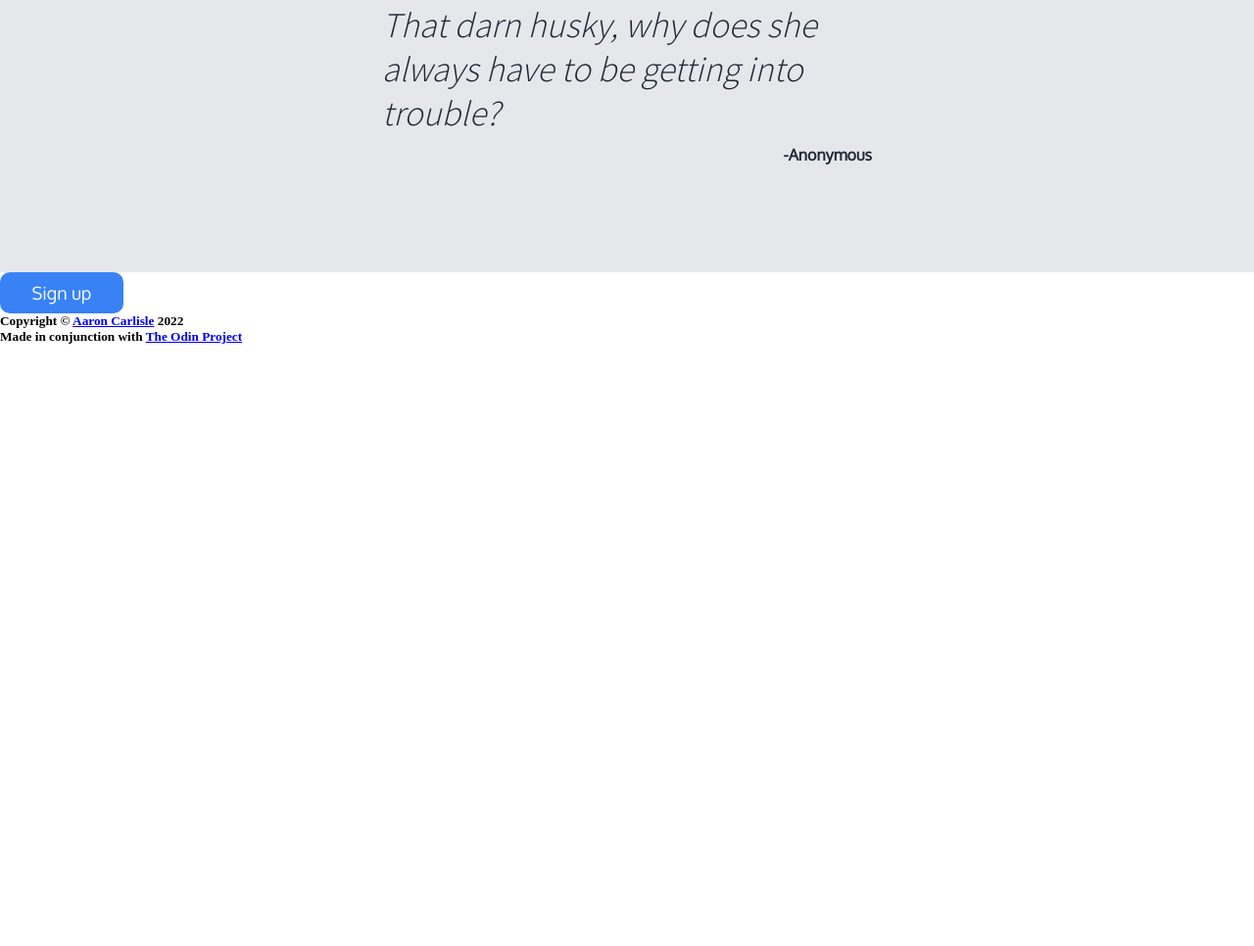
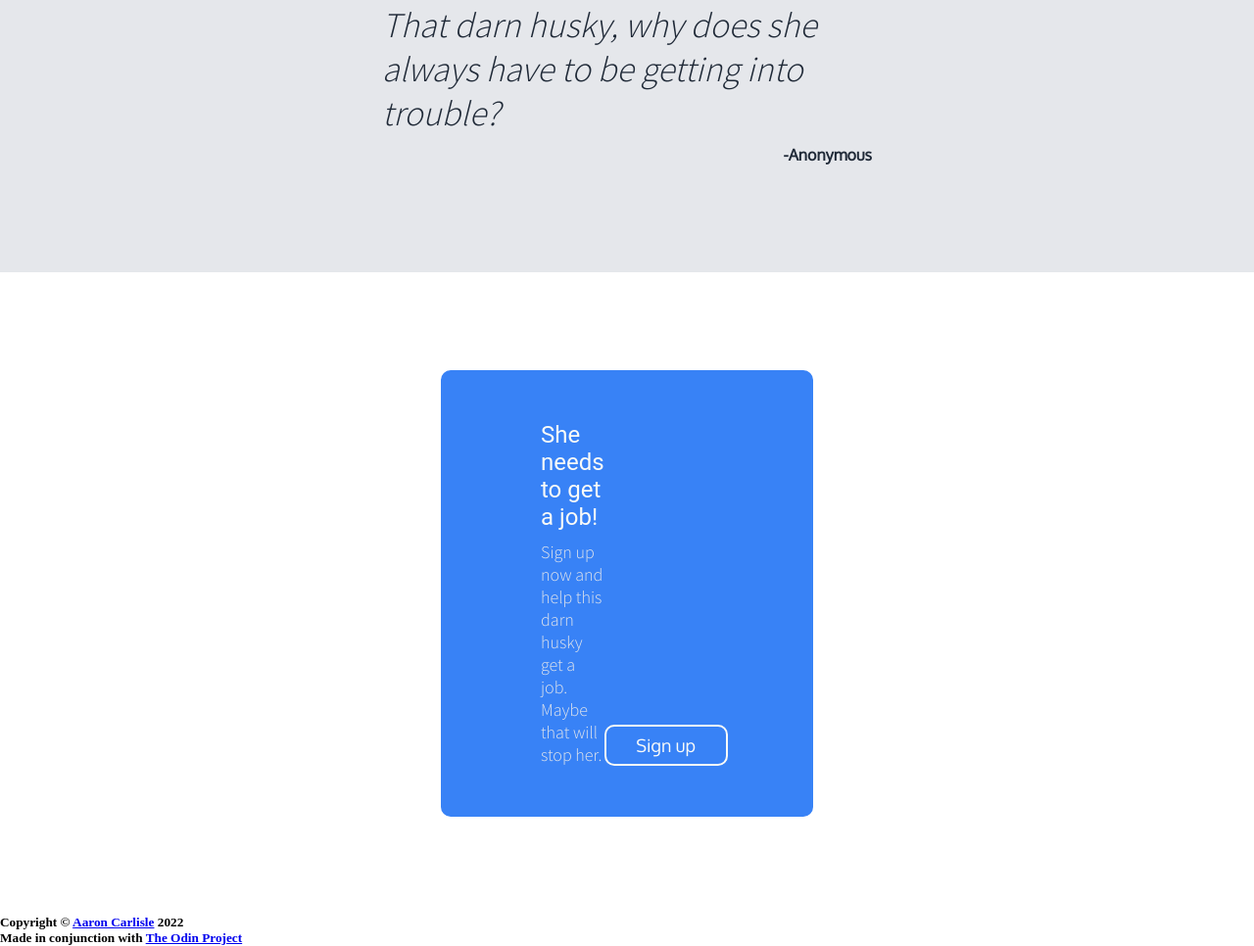
Before and after one commit to aaroncarlisle-cs/odin-landing-page, a plain HTML site: page index.html in a window 1280 px wide. Shown: the part 1508-2474 px from the top of the page at 98% size. Before the commit the page ends 1860 px from the top, so only its background shows below. Drawn offline with Linux system fonts and the light colour scheme.

Commit message:
Complete sign up section

```diff
--- a/css/style.css
+++ b/css/style.css
@@ -65,13 +65,12 @@ ul li a, .hero-link {
     color: #F9FAF8;
     font-family: 'Oxygen', sans-serif;
 }
-.hero-text {
+.hero-text, .sign-up-text-description {
     padding-top: 10px;
     font-size: 18px;
     font-weight: 500;
     color: #E5E7EB;
     font-family: 'Source Sans Pro', sans-serif;
-    flex-grow: 1;
 }
 .hero-img {
     height: 280px;
@@ -79,7 +78,7 @@ ul li a, .hero-link {
     border: 2px solid #1F2937;
     border-radius: 20px;
 }
-.sign-up-button {
+.sign-up-button, button {
     padding: 8px 16px;
     border: 2px solid #3882F6;
     font-family: 'Oxygen', sans-serif;
@@ -158,3 +157,32 @@ ul li a, .hero-link {
     font-weight: 700;
     padding: 10px 0;
 }
+.sign-up {
+    padding: 100px 450px;
+}
+.sign-up-box {
+    padding: 50px 100px;
+    display: flex;
+    justify-content: space-between;
+    background-color: #3882F6;
+    border: 2px solid #3882F6;
+    border-radius: 10px;
+}
+.sign-up-text {
+    display: flex;
+    flex-direction: column;
+}
+.sign-up-text-header {
+    display: flex;
+    font-size: 24px;
+    font-family: 'roboto', sans-serif;
+    color: #F9FAF8
+}
+.sign-up-button-container {
+    display: flex;
+    flex-direction: column;
+    justify-content: flex-end;
+}
+.white-border {
+    border: 2px solid #F9FAF8;
+}
--- a/index.html
+++ b/index.html
@@ -66,10 +66,13 @@
     <div class="sign-up" id="sign-up">
         <div class="sign-up-box">
             <div class="sign-up-text">
-                <p class="sign-up-text-header"></p>
-                <p class="sign-up-text-description"></p>
+                <p class="sign-up-text-header">She needs to get a job!</p>
+                <p class="sign-up-text-description">Sign up now and help this darn husky get a job. Maybe that will stop her.</p>
             </div>
-            <button class="sign-up-button">Sign up</button>
+            <div class="sign-up-button-container">
+                <button class="sign-up-button white-border">Sign up</button>
+            </div>
+
         </div>
     </div>
 
```
